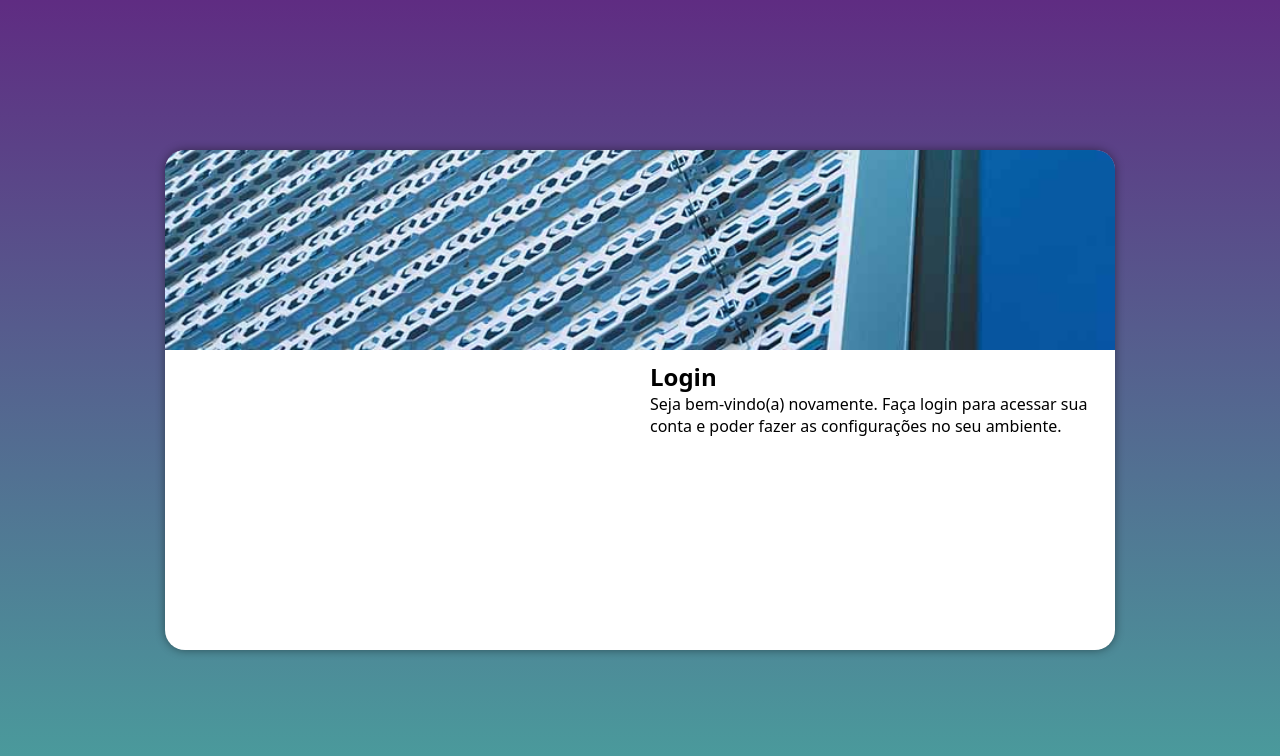
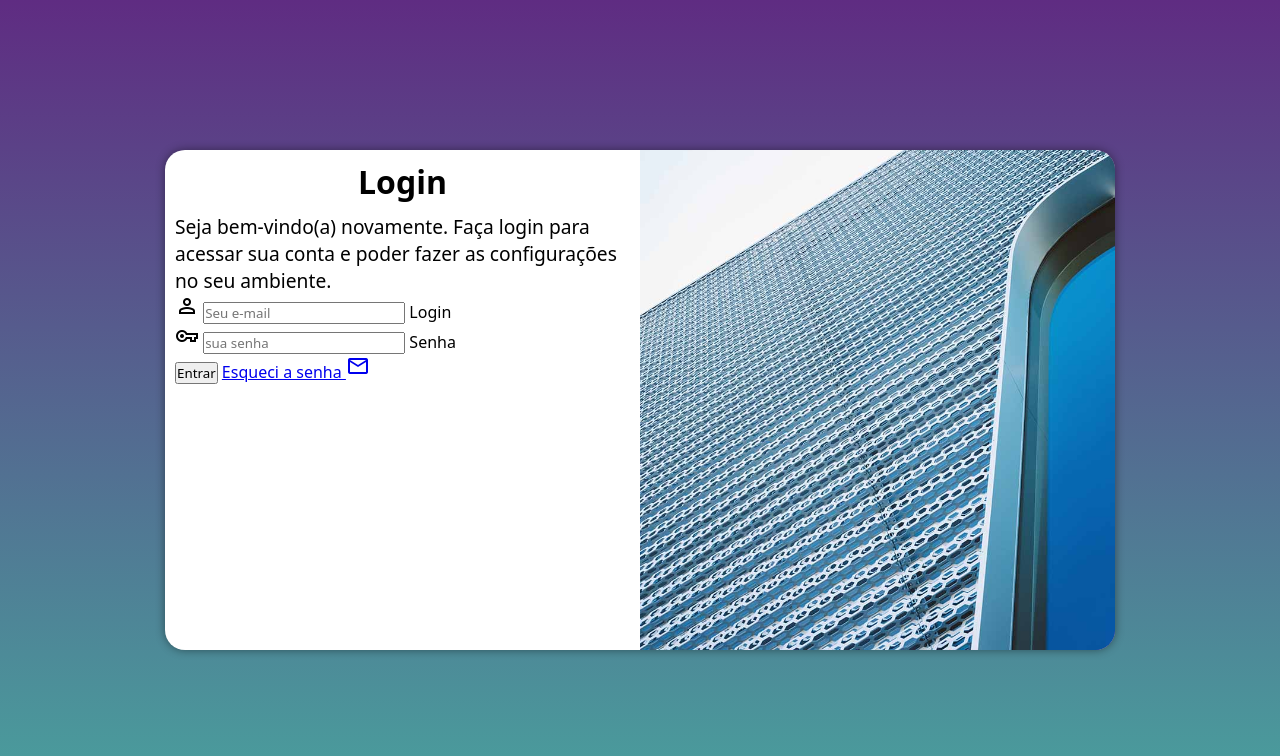
Before and after one commit to gabrielandre20/projeto-login, a plain HTML site: page index.html in a window 1280 px wide. Drawn offline with nearby package versions, Linux system fonts and the light colour scheme.

Commit message:
Adicionei o Formulário

```diff
--- a/estilos/media-query.css
+++ b/estilos/media-query.css
@@ -19,13 +19,13 @@
 
     }
 
-    section#imagem {
-       float: left;
-       width: 30%;
+    div#imagem {
+        float: left;
+        width: 30%;
         height: 100%;
     }
 
-    section#login > div#form{
+    div#form{
         float: right;
         width: 70%;
     }
@@ -41,15 +41,26 @@
         width: 950px;
     }
 
-    section#imagem {
-        float: left;
+    div#imagem {
+        float: right;
         width: 50%;
          height: 100%;
      }
 
-     section#login > div#form{
-         float: right;
+      div#form{
+         float: left;
          width: 50%;
      }
 
+     #form h1 {
+        font-size: 2em;
+
+    }
+
+     #form p {
+        font-size: 1.2em;
+    }
+
 }
+
+/*estudar display grid / flex*/
--- a/estilos/style.css
+++ b/estilos/style.css
@@ -54,3 +54,13 @@ div#form {
     padding: 10px;
     display: block;
 }
+
+#form h1 {
+    text-align: center;
+    margin-bottom: 10px;
+
+}
+
+#form p {
+    font-size: 0.8em;
+}
--- a/index.html
+++ b/index.html
@@ -7,6 +7,7 @@
     <title>Login</title>
     <link rel="stylesheet" href="estilos/style.css">
     <link rel="stylesheet" href="estilos/media-query.css">
+    <link href="https://fonts.googleapis.com/css2?family=Material+Symbols+Outlined" rel="stylesheet" />
 </head>
 <body>
 
@@ -18,8 +19,23 @@
             <div id="form">
                 <h1>Login</h1>
                 <p>Seja bem-vindo(a) novamente. Faça login para acessar sua conta e poder fazer as configurações no seu ambiente.</p>
-                <form action="login.php" method="post">
-
+                <form action="login.php" method="post" autocomplete="on">
+                    <div class="campo">
+                        <span class="material-symbols-outlined">
+                            person
+                            </span>
+                    <input type="email" name="login" id="ilogin" placeholder="Seu e-mail" autocomplete="email" required maxlength="30">
+                     <label for="ilogin">Login</label>
+                    </div>
+                    <div class="campo">
+                        <span class="material-symbols-outlined">
+                            vpn_key
+                            </span>
+                        <input type="password" name="senha" id="isenha" placeholder="sua senha" autocomplete="current-password" required minlength="8" maxlength="20">
+                        <label for="isenha">Senha</label>
+                    </div>
+                    <input type="submit" value="Entrar">
+                    <a href="esqueci.html">Esqueci a senha <span class="material-symbols-outlined">mail</span>  </a>
                 </form>
             </div>
         </section>
```
